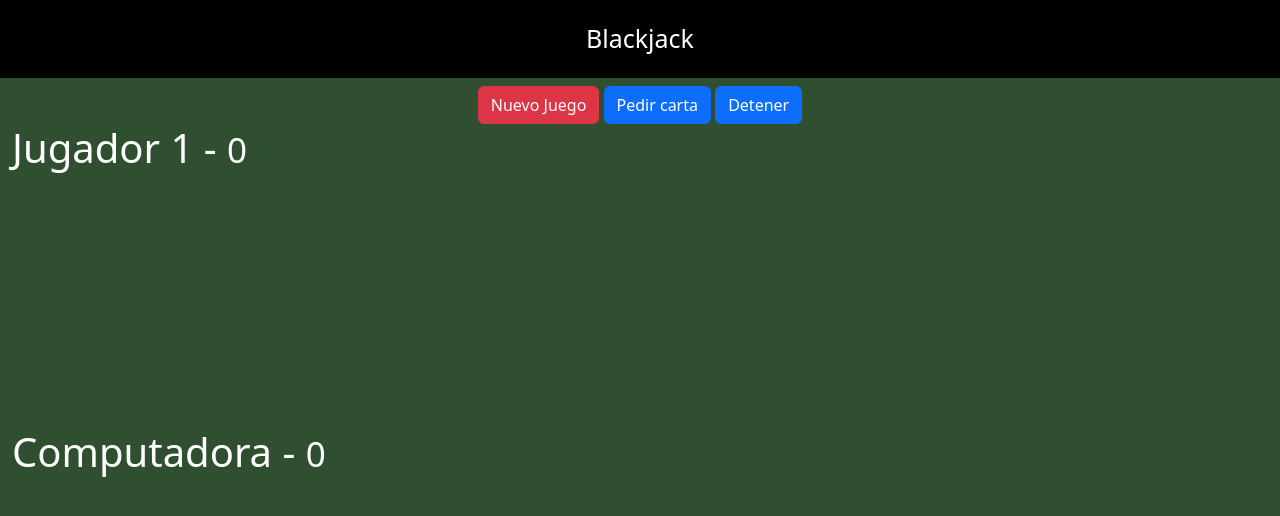
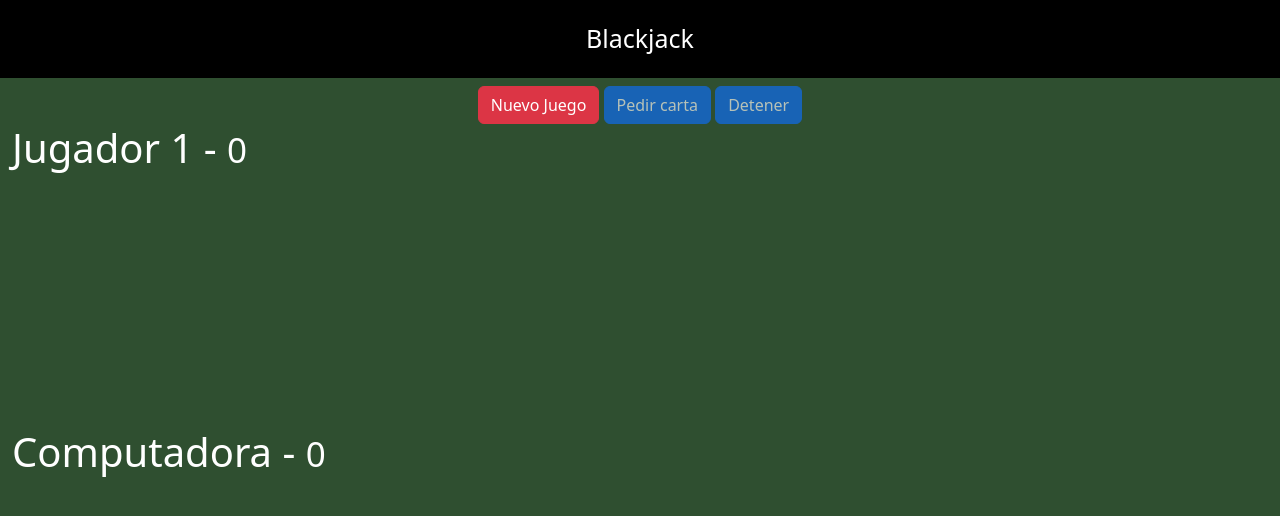
Before and after one commit to jorgeDevCod/Js-Vite-Game-BlackJack, a website built with Vite: page docs/index.html in a window 1280 px wide. Built offline with nearby package versions, Linux system fonts and the light colour scheme; files whose address does not match are found by name.

Commit message:
disable btns

```diff
--- a/docs/index.html
+++ b/docs/index.html
@@ -19,8 +19,8 @@
         <div id="divBotones" class="col text-center">
 
             <button id="btnNuevo" class="btn btn-danger">Nuevo Juego</button>
-            <button id="btnPedir" class="btn btn-primary">Pedir carta</button>
-            <button id="btnDetener" class="btn btn-primary">Detener</button>
+            <button id="btnPedir" class="btn btn-primary" disabled="true">Pedir carta</button>
+            <button id="btnDetener" class="btn btn-primary" disabled="true">Detener</button>
 
         </div>
     </div>
```
